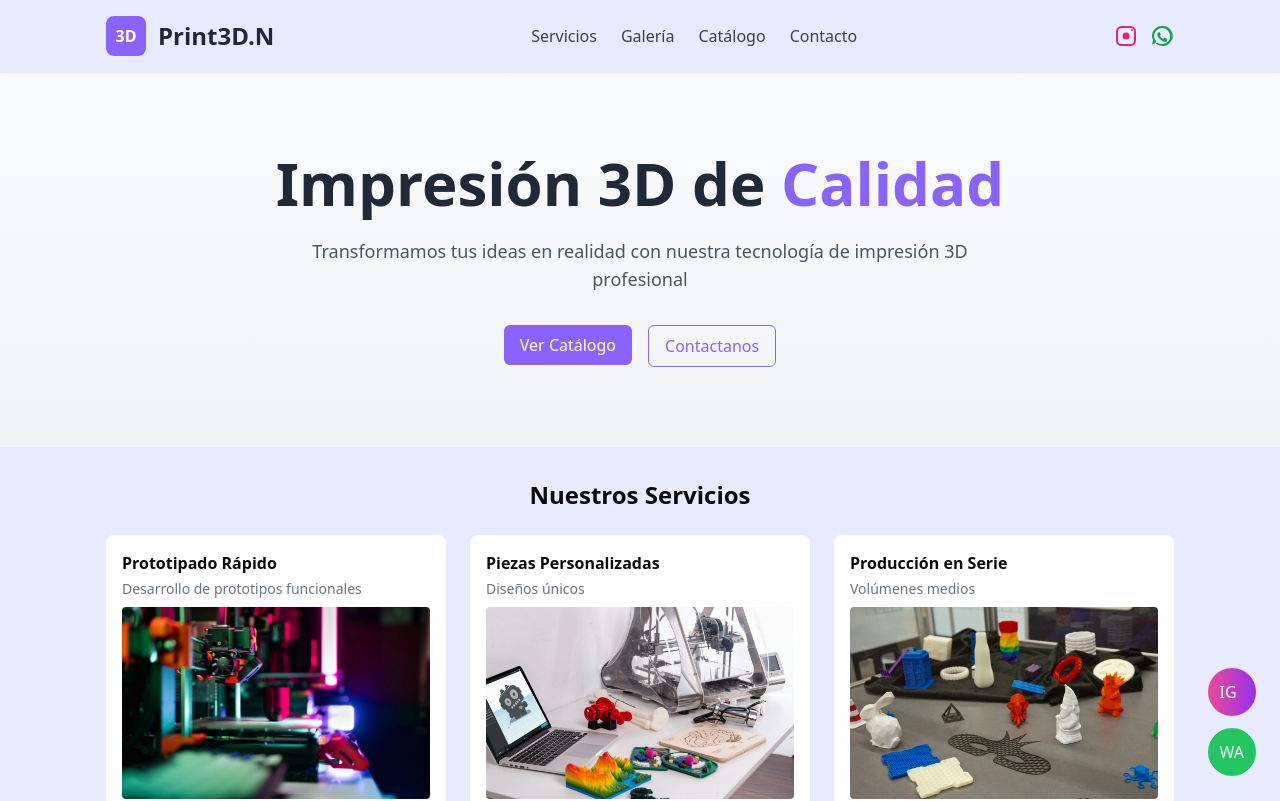
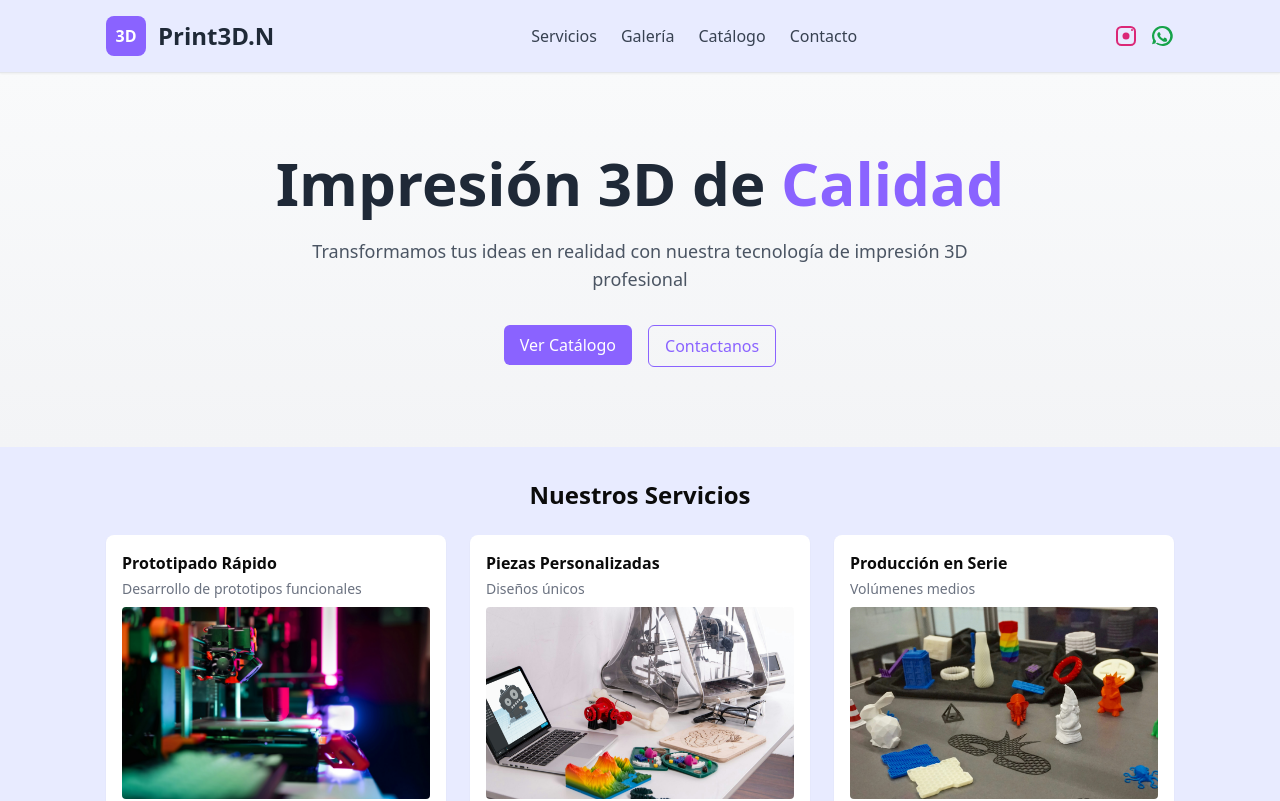
Before and after one commit to lionelc39/print3dn, a React (Vite) app: page / in a window 1280 px wide. Shown: the top 801 px of the page. Built offline with nearby package versions, Linux system fonts and the light colour scheme.

Commit message:
Update Printing3DWebsite.jsx

```diff
--- a/src/Printing3DWebsite.jsx
+++ b/src/Printing3DWebsite.jsx
@@ -24,20 +24,7 @@ const Printing3DWebsite = () => {
 
   return (
     <div className="min-h-screen bg-background text-foreground">
-      {/* Floating Buttons */}
-      <div className="fixed bottom-6 right-6 z-50 flex flex-col gap-3">
-        {isAdmin && (
-          <button onClick={() => setShowConfig(!showConfig)} className="bg-gray-600 text-white p-3 rounded-full">
-            <Settings className="w-5 h-5" />
-          </button>
-        )}
-        <a href="https://www.instagram.com/print3d.n/" target="_blank" rel="noreferrer" className="bg-gradient-to-r from-pink-500 to-purple-600 text-white p-3 rounded-full">
-          IG
-        </a>
-        <a href="https://wa.me/5493489324301" target="_blank" rel="noreferrer" className="bg-green-500 text-white p-3 rounded-full">
-          WA
-        </a>
-      </div>
+
 
   {/* Header */}
 <header className="bg-background border-b border-gray-200 sticky top-0 z-40 shadow-sm">
```
